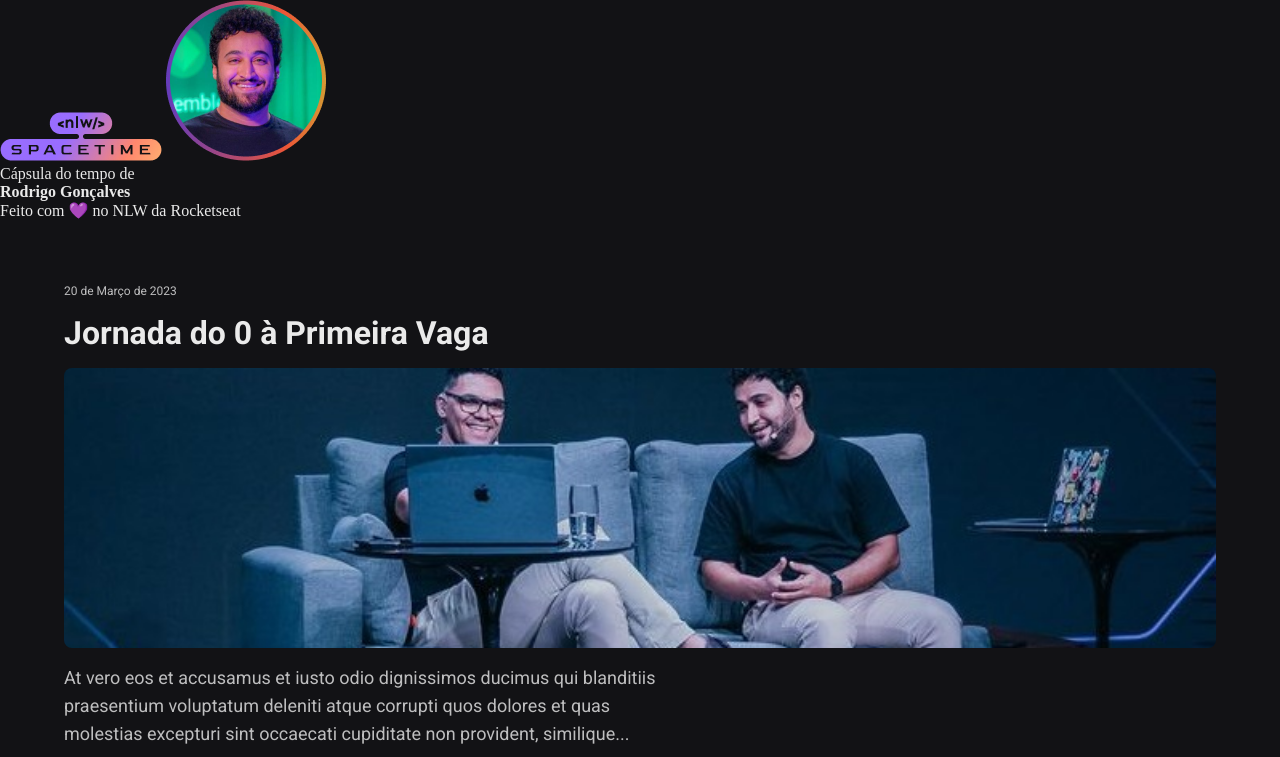
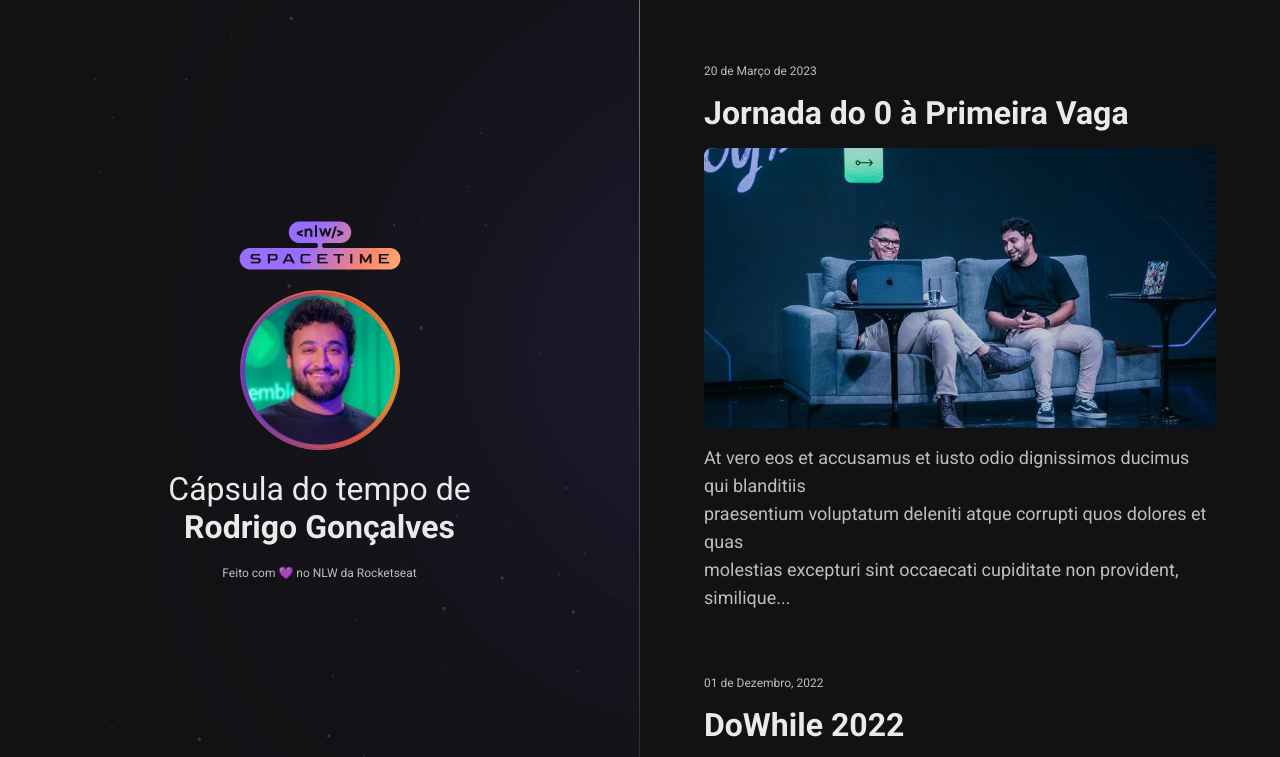
Before and after one commit to victoriamnx/NLW-Spacetime, a plain HTML site: page index.html in a window 1280 px wide. Shown: the top 757 px of the page. Drawn offline with Linux system fonts and the light colour scheme.

Commit message:
add: new components style

```diff
--- a/style.css
+++ b/style.css
@@ -6,14 +6,19 @@
   box-sizing: border-box;
 }
 
-html,
 body {
+  display: grid;
+  grid-template-areas: "profile timeline";
+  grid-template-columns: 1fr 1fr;
+  grid-template-rows: 100vh;
   color: #eaeaea;
   background-color: #121215;
 }
 
 nav {
+  grid-area: timeline;
   padding: 64px;
+  overflow-y: scroll;
 }
 
 .memory {
@@ -54,3 +59,41 @@ nav {
   object-fit: cover;
   border-radius: 8px;
 }
+
+aside {
+  grid-area: profile;
+  display: flex;
+  flex-direction: column;
+  align-items: center;
+  justify-content: center;
+  gap: 20px;
+  color: #eaeaea;
+  border-right: 1px solid;
+  border-image: linear-gradient(#727275, #2c2c31) 1;
+  font-family: "Roboto", sans-serif;
+  background-image: url(./assets/images/background.svg);
+  background-position: top right;
+  background-repeat: no-repeat;
+  background-size: auto 100%;
+}
+
+aside img:nth-child(2) {
+  width: 160px;
+  height: 160px;
+  border-radius: 50%;
+  border: 1px solid transparent;
+  background: linear-gradient(#d39e33, #ed5636, #633bbc) padding-box,
+    linear-gradient(260deg, #d39e33, #ed5636, #633bbc) border-box;
+}
+
+aside p {
+  font-family: "Roboto", sans-serif;
+  font-size: 32px;
+  text-align: center;
+}
+
+aside span {
+  font-family: "Roboto", sans-serif;
+  font-size: 12px;
+  color: #bebebf;
+}
```
